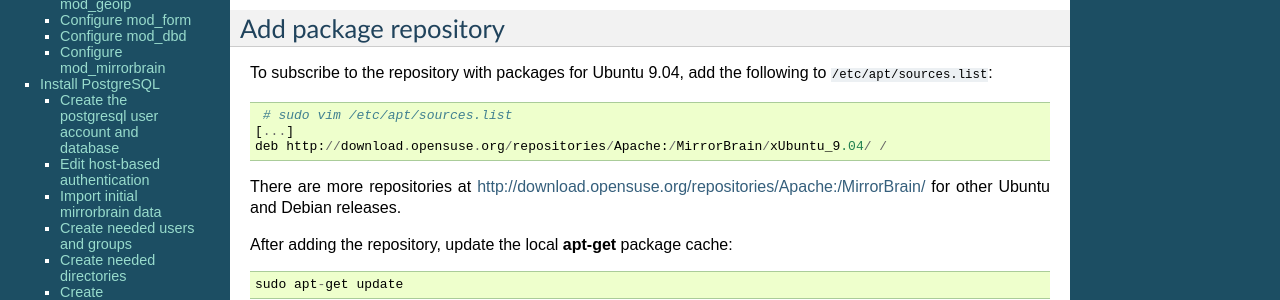
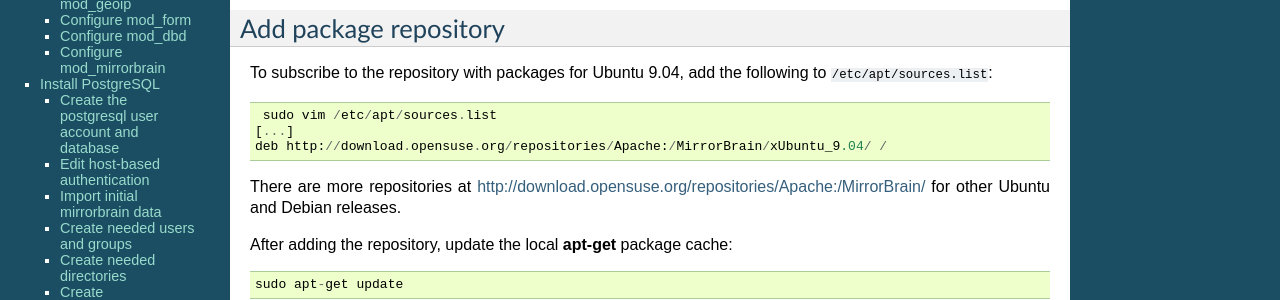
Before and after one commit to hayalci/mirrorbrain, a Sphinx documentation site: the page built from docs/installation/debian.rst, in a window 1280 px wide and 900 px high. Shown: the part 190-490 px from the top of the window. Built offline with Sphinx 7.4.7, drawn with Linux system fonts in a browser that asks for light colours.

Commit message:
remove # for consistancy.
git-svn-id: http://svn.mirrorbrain.org/svn/mirrorbrain/trunk@7823 2d291e14-ff0c-0410-a3fa-d5caa9871f55

```diff
--- a/docs/installation/debian.rst
+++ b/docs/installation/debian.rst
@@ -16,7 +16,7 @@
 To subscribe to the repository with packages for Ubuntu 9.04, add the following
 to :file:`/etc/apt/sources.list`::
 
-   # sudo vim /etc/apt/sources.list
+   sudo vim /etc/apt/sources.list
   [...]
   deb http://download.opensuse.org/repositories/Apache:/MirrorBrain/xUbuntu_9.04/ /
 
```
